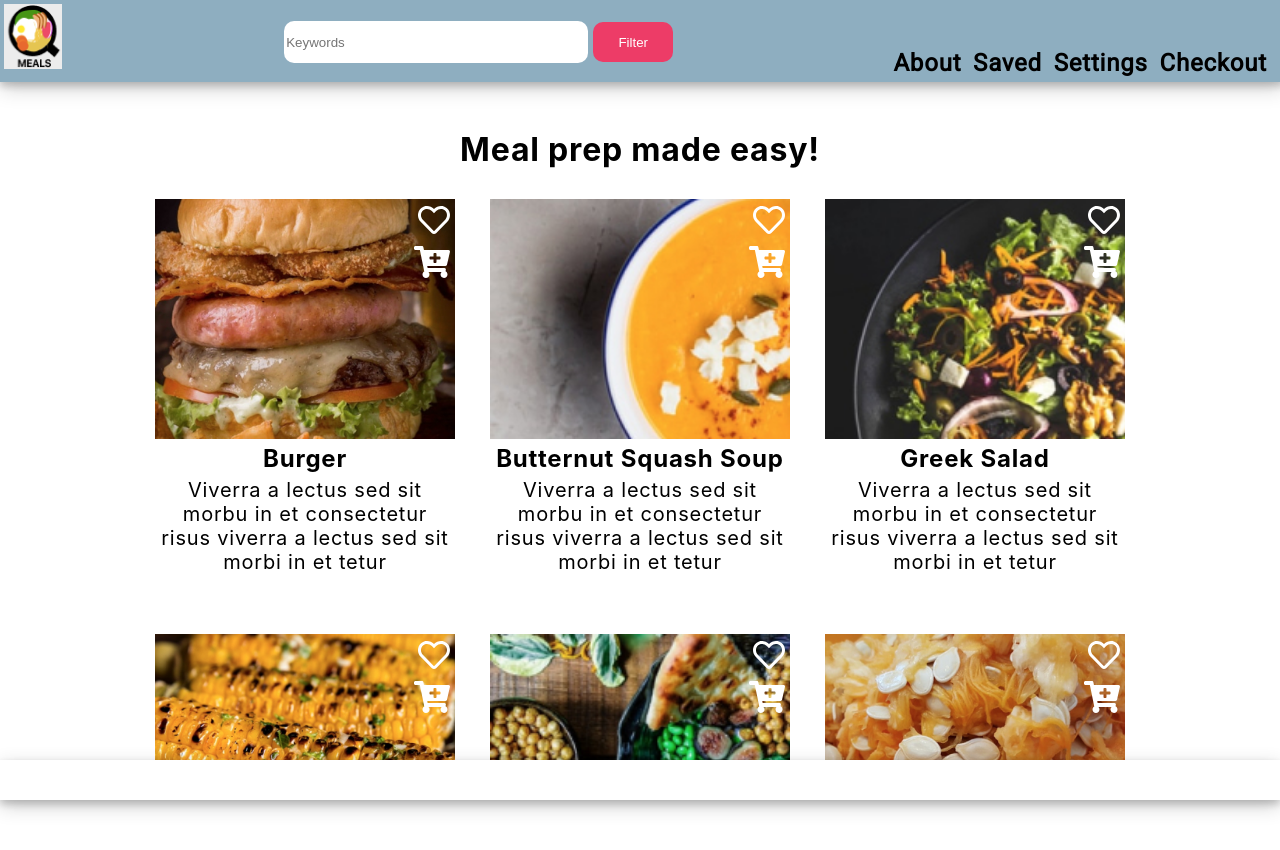
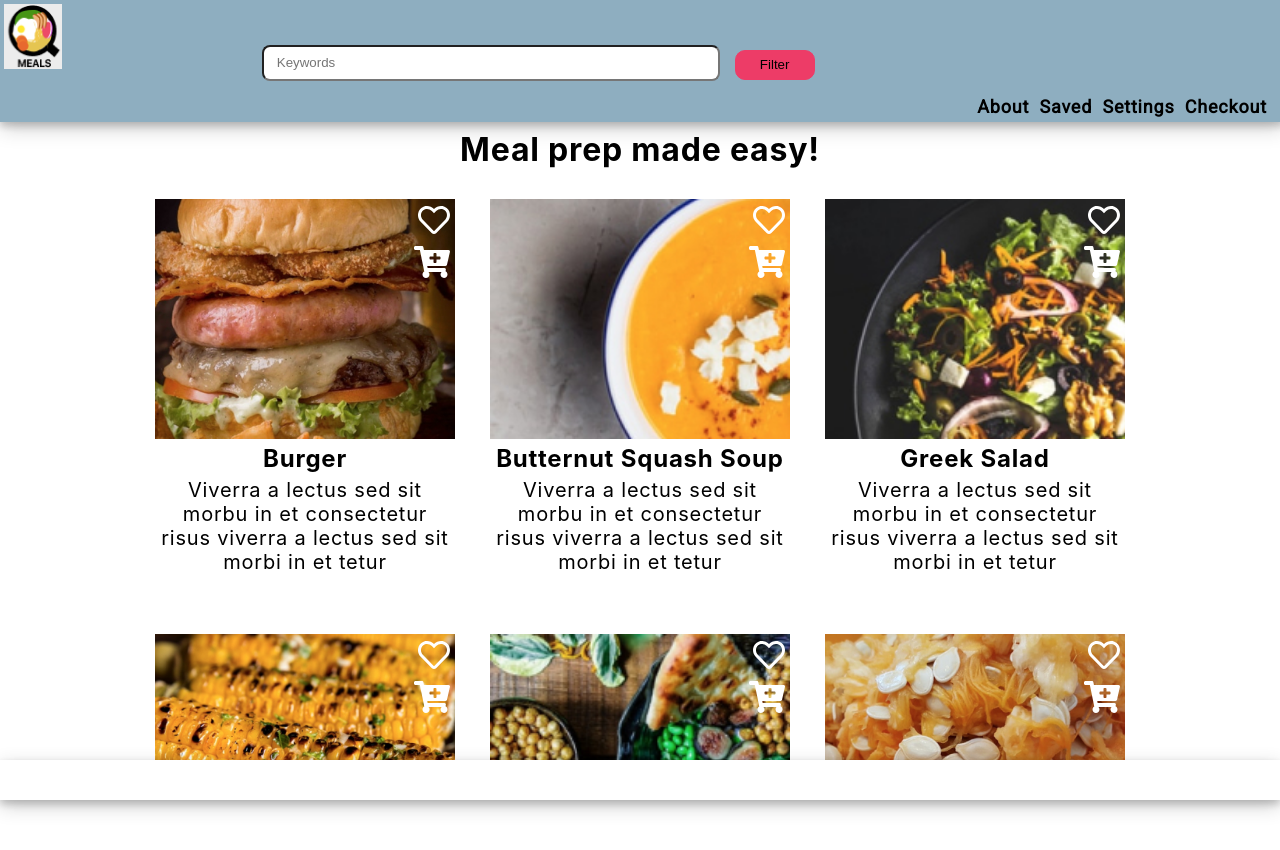
Before and after one commit to jadizzedin/quickmeals, a React (Create React App) app in the folder client/: page / in a window 1280 px wide. Shown: the top 850 px of the page. Built offline with nearby package versions, Linux system fonts and the light colour scheme.

Commit message:
fixed text input aspect ratio& placement; made nav fonts smaller; increased size of header to 15vh in App.css

```diff
--- a/client/src/App.css
+++ b/client/src/App.css
@@ -28,7 +28,7 @@ a, .link {
   position: fixed;
   top: 0;
   width: 100%;
-  height: 10vh;
+  height: 15vh;
   box-shadow: 0 4px 8px 0 rgba(0, 0, 0, 0.2), 0 6px 20px 0 rgba(0, 0, 0, 0.19);
 }
 
--- a/client/src/components/header.css
+++ b/client/src/components/header.css
@@ -8,7 +8,7 @@
   background-color: rgb(142,174,192);
   text-decoration: none;
   font-family: "Roboto";
-  font-size: 24px;
+  font-size: 18px;
   font-weight: 600;
   color: black;
 }
@@ -21,30 +21,30 @@
   height: 65px;
   width: 58px;
 }
+
+
 .web-input{
   display: flex;
-  margin: 10px;
+  margin: 10px 10px 5px 50px;
+  flex: 0 0 3;
   justify-content: space-between;
-  align-items: center;
+  font-size: 18px;
 }
+
 .input{
   background-color: white;
-  height:40px;
-  width: 300px;
-  border-radius: 10px;
-  border: none;
-  outline: none;
+  height:30px;
+  width: 450px;
+  border-radius: 8px;
 }
 
 .filter-button {
   background-color: rgb(237,60,103);
-  height:40px;
+  height:30px;
   width: 80px;
+  margin-left: 15px;
+  border: 1px solid rgb(237,60,103);
   border-radius: 10px;
-  border: none;
-  color: white;
-  outline: none;
-  margin: 0 0 0 5px;
 }
 
 .right-side {
--- a/client/src/components/header.js
+++ b/client/src/components/header.js
@@ -7,21 +7,16 @@ import { faCartPlus, faSearch, faEllipsisV } from '@fortawesome/free-solid-svg-i
 function Header(props) {
   return (
     <div className="header">
-
         <img className="header-logo" src={require("../assets/q-logo.png")}/>
-
         <div className="web-input">
           <input
             className="input"
-            type="text" placeholder="Keywords"
-            className="input"
-            type="text"
-            placeholder="Keywords"
+            type="text" placeholder="&nbsp;&nbsp; Keywords"
             onChange={(e) => props.handleChange(e)}/>
           <button
             className='filter-button'
             placeholder="Filter"
-            id="filter"
+            // id="filter"
             type="text"
             onClick={(e) => props.handleFilter(e)}>Filter
           </button>
```
